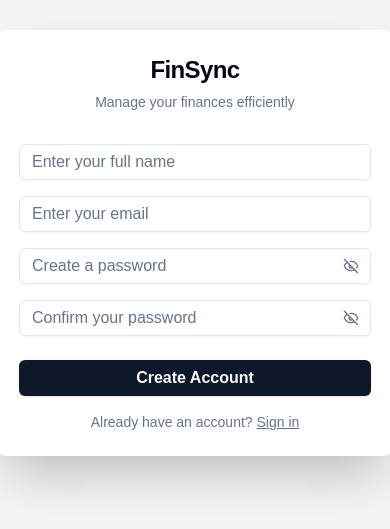
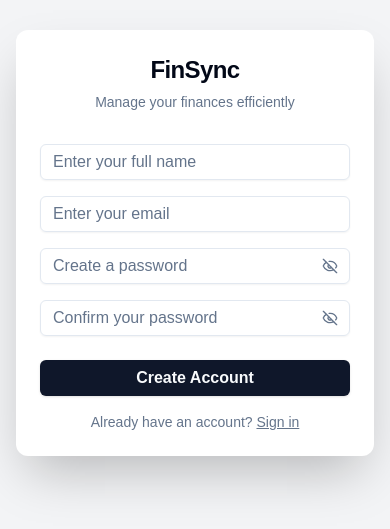
Before and after one commit to Shahrza/finsync, a Next.js app: page /auth/register in a window 390 px wide. Shown: the part 179-708 px from the top of the page. Built offline with nearby package versions, Linux system fonts and the light colour scheme.

Commit message:
refactor: update form layout in LoginPage and RegisterPage for improved responsiveness

```diff
--- a/app/auth/layout.tsx
+++ b/app/auth/layout.tsx
@@ -6,7 +6,7 @@ export default function AuthLayout({
   children: React.ReactNode;
 }) {
   return (
-    <div className="flex items-center justify-center h-screen w-full dark:bg-zinc-800 bg-gray-100">
+    <div className="flex items-center justify-center h-screen w-full dark:bg-zinc-800 bg-gray-100 overflow-hidden">
       {children}
     </div>
   );
--- a/app/auth/login/page.tsx
+++ b/app/auth/login/page.tsx
@@ -48,8 +48,11 @@ export default function LoginPage() {
 
   return (
     <Form {...form}>
-      <form onSubmit={form.handleSubmit(onSubmit)}>
-        <Card className="w-[400px] shadow-2xl border-none dark:bg-zinc-900">
+      <form
+        onSubmit={form.handleSubmit(onSubmit)}
+        className="min-w-[200px] max-w-[400px] w-[100%] m-4"
+      >
+        <Card className="shadow-2xl border-none dark:bg-zinc-900">
           <CardHeader className="text-center mb-2">
             <CardTitle className="text-2xl">FinSync</CardTitle>
             <CardDescription>Manage your finances efficiently</CardDescription>
--- a/app/auth/register/page.tsx
+++ b/app/auth/register/page.tsx
@@ -59,8 +59,11 @@ export default function RegisterPage() {
 
   return (
     <Form {...form}>
-      <form onSubmit={form.handleSubmit(onSubmit)}>
-        <Card className="w-[400px] shadow-2xl border-none dark:bg-zinc-900">
+      <form
+        onSubmit={form.handleSubmit(onSubmit)}
+        className="min-w-[200px] max-w-[400px] w-[100%] m-4"
+      >
+        <Card className="shadow-2xl border-none dark:bg-zinc-900">
           <CardHeader className="text-center mb-2">
             <CardTitle className="text-2xl">FinSync</CardTitle>
             <CardDescription>Manage your finances efficiently</CardDescription>
```
